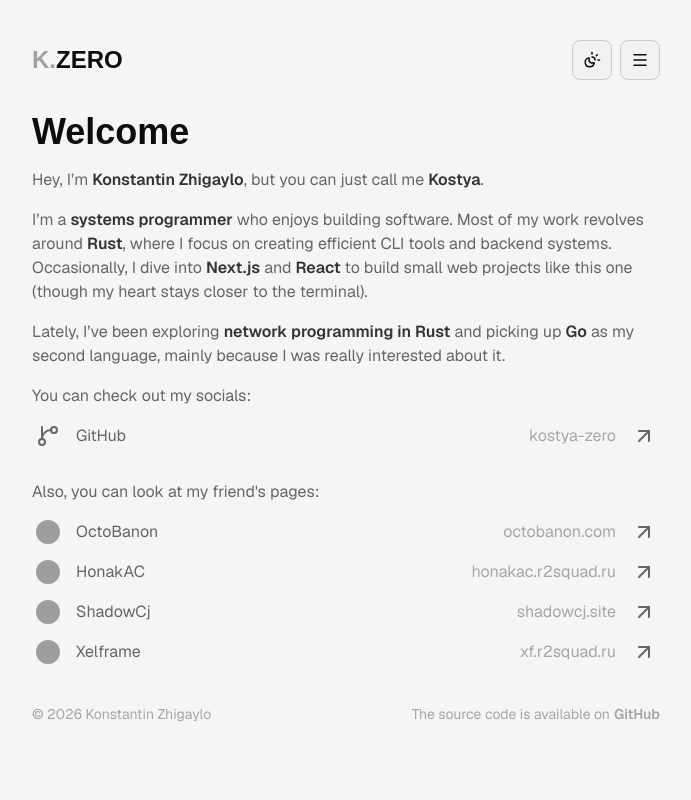
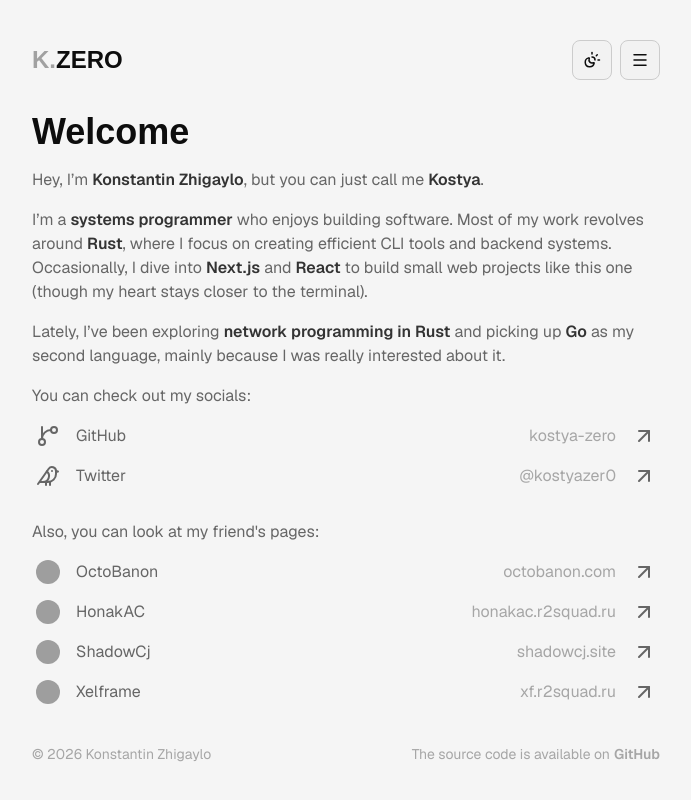
Before and after one commit to kostya-zero/homepage, a Next.js app: page / in a window 1280 px wide. Shown: the whole page, without its empty margins (294-985 px from the left). Built offline with nearby package versions, Linux system fonts and the light colour scheme; grey boxes are pictures that could not be loaded; a web font is replaced by a local one.

Commit message:
chore: add link to twitter

```diff
--- a/app/page.tsx
+++ b/app/page.tsx
@@ -6,7 +6,7 @@ import MainContent from "@/components/blocks/maincontent";
 import Text from "@/components/blocks/text";
 import { Contact } from "@/lib/types/contact.types";
 import { Friend } from "@/lib/types/friend.types";
-import { GitBranch, Mail, SendHorizontal } from "lucide-react";
+import { Bird, GitBranch } from "lucide-react";
 
 const contacts: Contact[] = [
     {
@@ -15,6 +15,13 @@ const contacts: Contact[] = [
         contact: "kostya-zero",
         icon: <GitBranch size={24} />,
         url: "https://github.com/kostya-zero",
+    },
+    {
+        id: "twitter",
+        name: "Twitter",
+        contact: "@kostyazer0",
+        icon: <Bird size={24} />,
+        url: "https://x.com/kostyazer0",
     },
 ];
 
```
